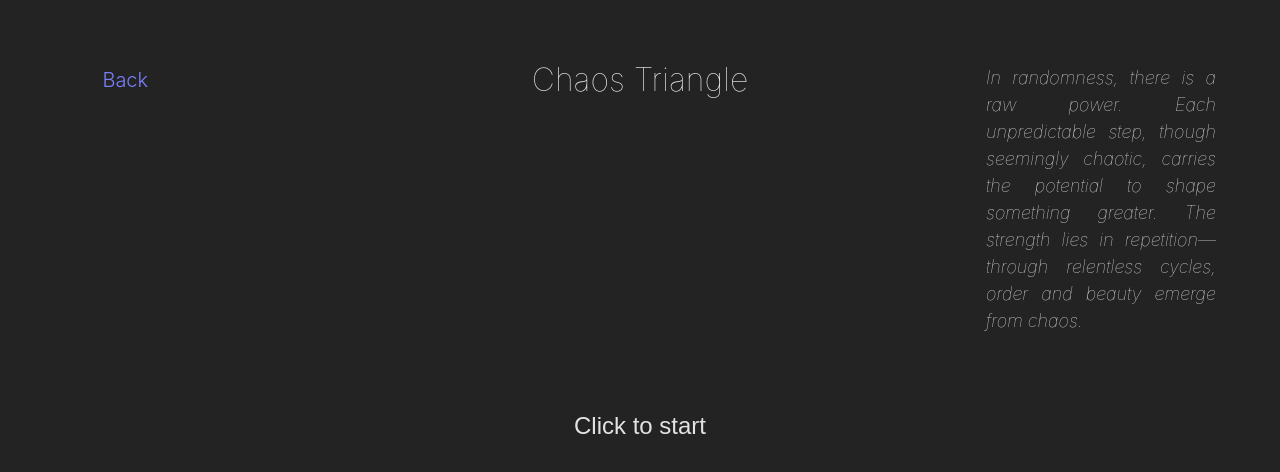
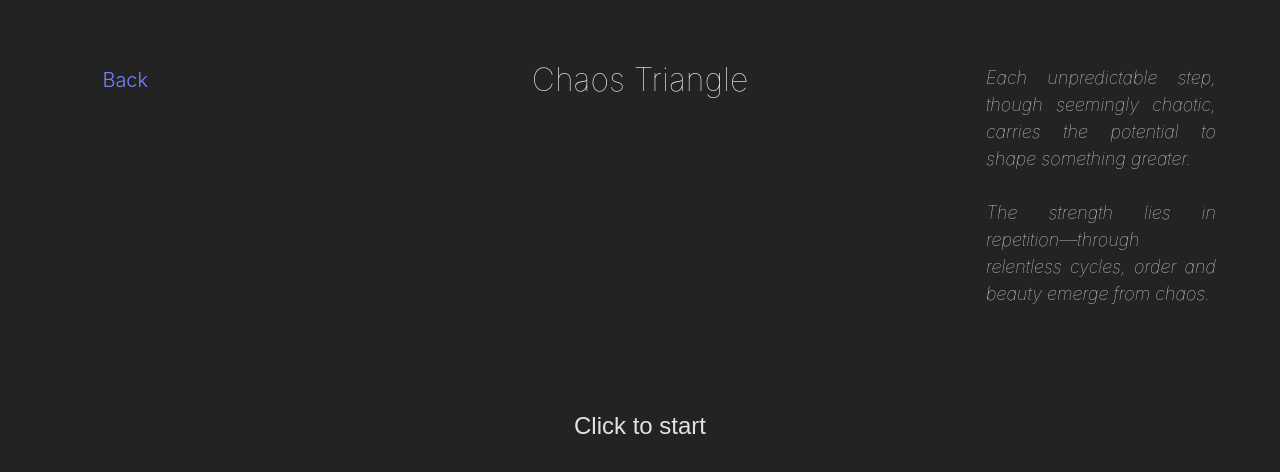
Before and after one commit to ismailgunayy/mosaique, a React (Vite) app: page /chaos-triangle in a window 1280 px wide. Shown: the top 472 px of the page. Built offline with nearby package versions, Linux system fonts and the light colour scheme.

Commit message:
update chaos triangle quote

```diff
--- a/src/patterns/ChaosTriangle/component.tsx
+++ b/src/patterns/ChaosTriangle/component.tsx
@@ -157,10 +157,12 @@ export const ChaosTriangle = () => {
         ></canvas>
       </div>
       <div className={styles.info}>
-        In randomness, there is a raw power. Each unpredictable step, though
-        seemingly chaotic, carries the potential to shape something greater. The
-        strength lies in repetition—through relentless cycles, order and beauty
-        emerge from chaos.
+        Each unpredictable step, though seemingly chaotic, carries the potential
+        to shape something greater.
+        <br />
+        <br />
+        The strength lies in repetition—through relentless cycles, order and
+        beauty emerge from chaos.
       </div>
     </div>
   );
```
